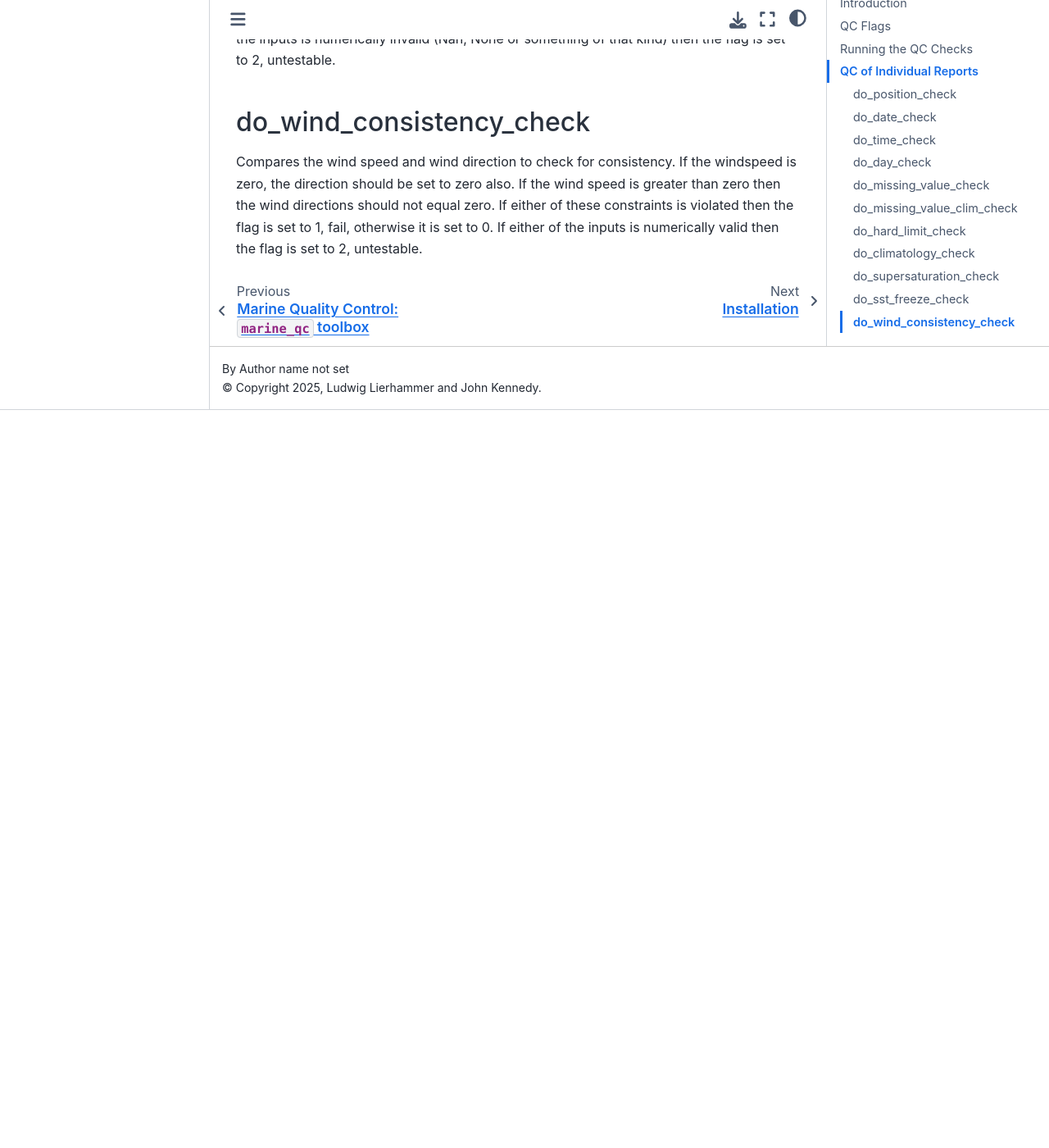
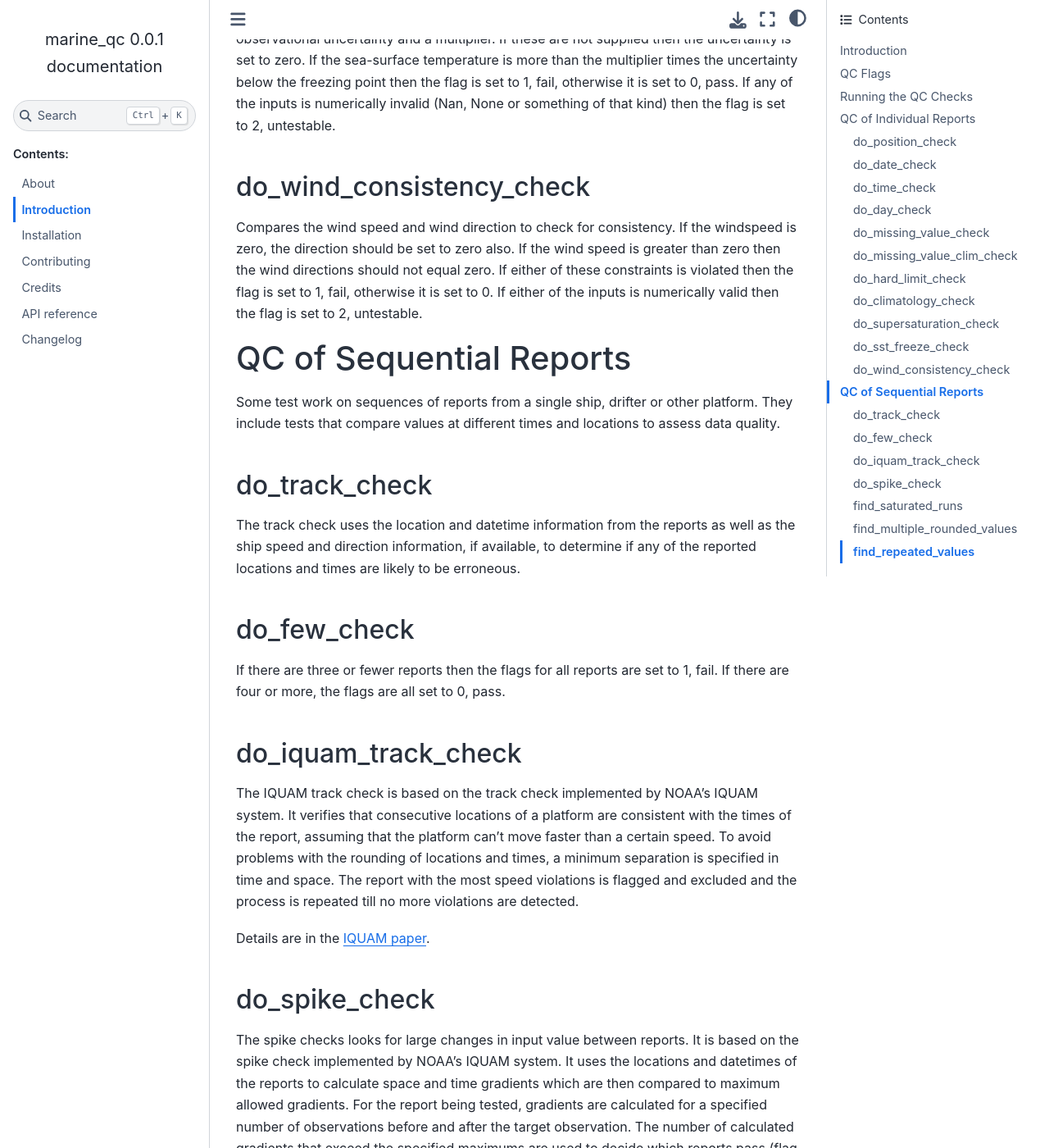
Before and after one commit to glamod/marine_qc, a Sphinx documentation site: the page built from docs/introduction.rst, in a window 1280 px wide and 1400 px high, scrolled down 4373 px. Shown: the whole window at 82% size. Built offline with Sphinx 7.4.7 and the Sphinx Book theme 1.1.4, drawn with Linux system fonts in a browser that asks for light colours; before the commit the page ends 4873 px from its top, so only the background shows below that; some of the changed text lies outside the part shown.

Commit message:
track checks

```diff
--- a/docs/introduction.rst
+++ b/docs/introduction.rst
@@ -1,10 +1,13 @@
 Introduction
 ------------
 
-This Python package provides a set of tools for quality control of marine meteorological reports. Marine
+This Python package provides a set of tools for quality control (QC) of marine meteorological reports. Marine
 meteorological reports typically comprise latitude, longitude, time, and date as well as one or more
 marine meteorological variables often including, but not limited to sea-surface temperature, air temperature,
-dew point temperature, sea level pressure, wind speed and wind direction.
+dew point temperature, sea level pressure, wind speed and wind direction. Quality control is the process of
+identifying and flagging reports and variables within reports that are likely to be in gross error. It is
+important to note that QC checks do not (and cannot) identify all incorrect reports and they can also identify
+good reports as being erroneous.
 
 The `MarineQC` package comprises quality control tests of three kinds:
 
@@ -166,3 +169,71 @@ Compares the wind speed and wind direction to check for consistency. If the wind
 be set to zero also. If the wind speed is greater than zero then the wind directions should not equal zero. If either
 of these constraints is violated then the flag is set to 1, fail, otherwise it is set to 0. If either of the inputs
 is numerically valid then the flag is set to 2, untestable.
+
+QC of Sequential Reports
+------------------------
+
+Some test work on sequences of reports from a single ship, drifter or other platform. They include tests that
+compare values at different times and locations to assess data quality.
+
+do_track_check
+==============
+
+The track check uses the location and datetime information from the reports as well as the ship speed and direction
+information, if available, to determine if any of the reported locations and times are likely to be erroneous.
+
+do_few_check
+============
+
+If there are three or fewer reports then the flags for all reports are set to 1, fail. If there are four or more,
+the flags are all set to 0, pass.
+
+do_iquam_track_check
+====================
+
+The IQUAM track check is based on the track check implemented by NOAA's IQUAM system. It verifies that consecutive
+locations of a platform are consistent with the times of the report, assuming that the platform can't move faster
+than a certain speed. To avoid problems with the rounding of locations and times, a minimum separation is specified
+in time and space. The report with the most speed violations is flagged and excluded and the process is repeated
+till no more violations are detected.
+
+Details are in the `IQUAM paper`_.
+
+.. _IQUAM paper: https://doi.org/10.1175/JTECH-D-13-00121.1
+
+do_spike_check
+==============
+
+The spike checks looks for large changes in input value between reports. It is based on the spike check implemented
+by NOAA's IQUAM system. It uses the locations and datetimes of the reports to calculate space and time gradients
+which are then compared to maximum allowed gradients. For the report being tested, gradients are calculated for a
+specified number of observations before and after the target observation. The number of calculated gradients that
+exceed the specified maximums are used to decide which reports pass (flag set to 0) or fail (flag set to 1) the
+spike check.
+
+Details are in the `IQUAM paper`_.
+
+.. _IQUAM paper: https://doi.org/10.1175/JTECH-D-13-00121.1
+
+find_saturated_runs
+===================
+
+A sequence of reports is checked for runs where conditions are saturated i.e. the reported air temperature and dewpoint
+temperature are the same. This can happen when the reservoir of water for the wetbulb thermometer dries out, or loses
+contact with the thermometer bulb. If a run of saturated reports is longer than a specified number of reports and
+cover a period longer than a specified threshold then the run of saturated values is flagged as 1 (fail) otherwise the
+reports are flagged as 0, pass.
+
+find_multiple_rounded_values
+============================
+
+A sequence of reports is checked for values which are given to a whole number. If more than a specified fraction of
+observations are given to a whole number and the total number of whole numbers exceeds a specified threshold then
+all the flags for all the rounded numbers are set to 1, fail. The flags for all other reports are set to 0, pass.
+
+find_repeated_values
+====================
+
+A sequence of reports is checked for values which are repeated many times. If more than a specified fraction of
+reports have the same value and the total number of reports of that value exceeds a specified threshold then
+all the flags for all reports with that value are set to 1, fail. The flags for all other reports are set to 0, pass.
```
